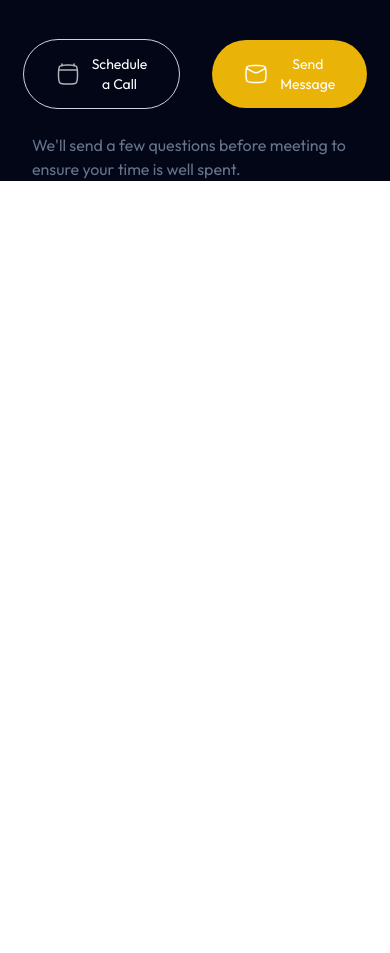
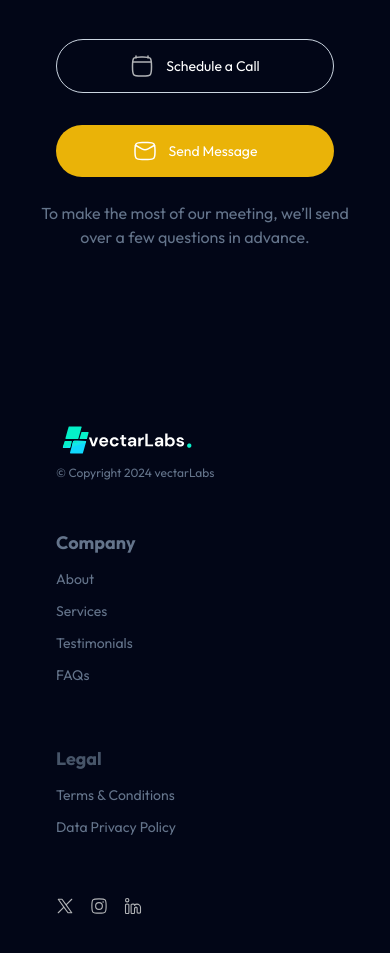
Before and after one commit to kitindi/vectarlabs-coming, a React (Vite) app: page / in a window 390 px wide. Shown: the part 6340-7293 px from the top of the page. Before the commit the page ends 6521 px from the top, so only its background shows below. Built offline with nearby package versions, Linux system fonts and the light colour scheme.

Commit message:
added footer section

```diff
--- a/src/components/Contact.jsx
+++ b/src/components/Contact.jsx
@@ -10,9 +10,9 @@ const Contact = () => {
           our team is here to help.
         </p>
 
-        <div className="w-full flex justify-center items-center pt-10">
-          <div className="p-6  flex justify-center items-center gap-8">
-            <button className="flex items-center gap-3 px-8 md:px-10 py-3.5  border border-slate-300 rounded-full text-white md:font-medium  text-sm md:text-lg">
+        <div className="w-full flex md:justify-center items-center pt-10">
+          <div className="w-full md:w-fit p-6  flex flex-col md:flex-row  md:justify-center items-center gap-8">
+            <button className="w-full md:w-fit flex justify-center items-center gap-3 px-8 md:px-10 py-3.5  border border-slate-300 rounded-full text-white md:font-medium  text-sm md:text-lg">
               <span>
                 <svg xmlns="http://www.w3.org/2000/svg" viewBox="0 0 24 24" width="24" height="24" color="#b1b3b6" fill="none">
                   <path d="M18 2V4M6 2V4" stroke="currentColor" stroke-width="1.5" stroke-linecap="round" stroke-linejoin="round" />
@@ -28,7 +28,10 @@ const Contact = () => {
               </span>
               Schedule a Call
             </button>
-            <button className="flex items-center gap-3 px-8 md:px-10 py-3.5  bg-yellow-500 rounded-full text-white md:font-medium  text-sm md:text-lg">
+            <a
+              href="emailt0"
+              className="w-full md:w-fit flex justify-center items-center gap-3 px-8 md:px-10 py-3.5  bg-yellow-500 rounded-full text-white md:font-medium  text-sm md:text-lg"
+            >
               {" "}
               <span>
                 <svg xmlns="http://www.w3.org/2000/svg" viewBox="0 0 24 24" width="24" height="24" color="#ffffff" fill="none">
@@ -47,12 +50,12 @@ const Contact = () => {
                 </svg>
               </span>
               Send Message
-            </button>
+            </a>
           </div>
         </div>
         <div className="w-full flex justify-center items-center ">
           <div className=" flex justify-center items-center gap-8">
-            <p className="text-slate-500">We'll send a few questions before meeting to ensure your time is well spent.</p>
+            <p className="text-slate-500 text-center">To make the most of our meeting, we’ll send over a few questions in advance.</p>
           </div>
         </div>
       </div>
--- a/src/components/Footer.jsx
+++ b/src/components/Footer.jsx
@@ -1,7 +1,104 @@
 import React from "react";
+import logo from "../assets/logo.svg";
 
 const Footer = () => {
-  return <div></div>;
+  return (
+    <div className="w-full text-white bg-slate-950 pt-20" id="services">
+      <div className="container mx-auto px-8 md:px-20 lg:px-20 max-w-7xl ">
+        <div className="w-full py-16 grid md:grid-cols-12">
+          <div className="p-6 col-span-3 ">
+            <img src={logo} alt="logo" className="h-10" />
+            <p className="text-xs mt-2 text-slate-500">&copy; Copyright {new Date().getFullYear()} vectarLabs</p>
+          </div>
+          <div className="p-6 col-span-3 ">
+            <p className="text-slate-500 font-bold text-lg">Company</p>
+            <ul className="text-slate-500 text-sm flex flex-col gap-3 py-3">
+              <li>
+                <a href="#about">About</a>
+              </li>
+              <li>
+                <a href="#services">Services</a>
+              </li>
+              <li>
+                <a href="#testimonials">Testimonials</a>
+              </li>
+              <li>
+                <a href="#faq">FAQs</a>
+              </li>
+            </ul>
+          </div>
+          <div className="p-6 col-span-3 ">
+            <p className="text-slate-600 font-bold text-lg">Legal</p>
+            <ul className="text-slate-500 text-sm flex flex-col gap-3 py-3">
+              <li>
+                <a href="">Terms & Conditions</a>
+              </li>
+              <li>
+                <a href="">Data Privacy Policy</a>
+              </li>
+            </ul>
+          </div>
+          <div className="p-6 col-span-3 ">
+            <ul className="flex items-center space-x-4 w-full md:justify-end">
+              <li>
+                <a href="https://x.com/vectarlabs" target="_blank">
+                  <svg xmlns="http://www.w3.org/2000/svg" viewBox="0 0 24 24" width="18" height="18" color="#b1b3b6" fill="none">
+                    <path
+                      d="M3 21L10.5484 13.4516M21 3L13.4516 10.5484M13.4516 10.5484L8 3H3L10.5484 13.4516M13.4516 10.5484L21 21H16L10.5484 13.4516"
+                      stroke="currentColor"
+                      stroke-width="1.5"
+                      stroke-linecap="round"
+                      stroke-linejoin="round"
+                    />
+                  </svg>
+                </a>
+              </li>
+              <li>
+                <a href="https://www.instagram.com/vectarlab/" target="_blank">
+                  <svg xmlns="http://www.w3.org/2000/svg" viewBox="0 0 24 24" width="18" height="18" color="#b1b3b6" fill="none">
+                    <path
+                      d="M2.5 12C2.5 7.52166 2.5 5.28249 3.89124 3.89124C5.28249 2.5 7.52166 2.5 12 2.5C16.4783 2.5 18.7175 2.5 20.1088 3.89124C21.5 5.28249 21.5 7.52166 21.5 12C21.5 16.4783 21.5 18.7175 20.1088 20.1088C18.7175 21.5 16.4783 21.5 12 21.5C7.52166 21.5 5.28249 21.5 3.89124 20.1088C2.5 18.7175 2.5 16.4783 2.5 12Z"
+                      stroke="currentColor"
+                      stroke-width="1.5"
+                      stroke-linejoin="round"
+                    />
+                    <path
+                      d="M16.5 12C16.5 14.4853 14.4853 16.5 12 16.5C9.51472 16.5 7.5 14.4853 7.5 12C7.5 9.51472 9.51472 7.5 12 7.5C14.4853 7.5 16.5 9.51472 16.5 12Z"
+                      stroke="currentColor"
+                      stroke-width="1.5"
+                    />
+                    <path d="M17.5078 6.5L17.4988 6.5" stroke="currentColor" stroke-width="2" stroke-linecap="round" stroke-linejoin="round" />
+                  </svg>
+                </a>
+              </li>
+              <li>
+                <a href="#">
+                  <svg xmlns="http://www.w3.org/2000/svg" viewBox="0 0 24 24" width="18" height="18" color="#b1b3b6" fill="none">
+                    <path
+                      d="M4.5 9.5H4C3.05719 9.5 2.58579 9.5 2.29289 9.79289C2 10.0858 2 10.5572 2 11.5V20C2 20.9428 2 21.4142 2.29289 21.7071C2.58579 22 3.05719 22 4 22H4.5C5.44281 22 5.91421 22 6.20711 21.7071C6.5 21.4142 6.5 20.9428 6.5 20V11.5C6.5 10.5572 6.5 10.0858 6.20711 9.79289C5.91421 9.5 5.44281 9.5 4.5 9.5Z"
+                      stroke="currentColor"
+                      stroke-width="1.5"
+                    />
+                    <path
+                      d="M6.5 4.25C6.5 5.49264 5.49264 6.5 4.25 6.5C3.00736 6.5 2 5.49264 2 4.25C2 3.00736 3.00736 2 4.25 2C5.49264 2 6.5 3.00736 6.5 4.25Z"
+                      stroke="currentColor"
+                      stroke-width="1.5"
+                    />
+                    <path
+                      d="M12.326 9.5H11.5C10.5572 9.5 10.0858 9.5 9.79289 9.79289C9.5 10.0858 9.5 10.5572 9.5 11.5V20C9.5 20.9428 9.5 21.4142 9.79289 21.7071C10.0858 22 10.5572 22 11.5 22H12C12.9428 22 13.4142 22 13.7071 21.7071C14 21.4142 14 20.9428 14 20L14.0001 16.5001C14.0001 14.8433 14.5281 13.5001 16.0879 13.5001C16.8677 13.5001 17.5 14.1717 17.5 15.0001V19.5001C17.5 20.4429 17.5 20.9143 17.7929 21.2072C18.0857 21.5001 18.5572 21.5001 19.5 21.5001H19.9987C20.9413 21.5001 21.4126 21.5001 21.7055 21.2073C21.9984 20.9145 21.9985 20.4432 21.9987 19.5006L22.0001 14.0002C22.0001 11.515 19.6364 9.50024 17.2968 9.50024C15.9649 9.50024 14.7767 10.1531 14.0001 11.174C14 10.5439 14 10.2289 13.8632 9.995C13.7765 9.84686 13.6531 9.72353 13.505 9.63687C13.2711 9.5 12.9561 9.5 12.326 9.5Z"
+                      stroke="currentColor"
+                      stroke-width="1.5"
+                      stroke-linejoin="round"
+                    />
+                  </svg>
+                </a>
+              </li>
+            </ul>
+          </div>
+        </div>
+      </div>
+    </div>
+  );
 };
 
 export default Footer;
--- a/src/components/Services.jsx
+++ b/src/components/Services.jsx
@@ -1,6 +1,5 @@
 const Services = () => {
   return (
-    <div>
     <div className="w-full text-white bg-slate-950  py-32" id="services">
       <div className="container mx-auto px-8 md:px-20 lg:px-20 max-w-7xl ">
         <h2 className="text-xl font-bold mb-10">
@@ -161,7 +160,6 @@ const Services = () => {
         </div>
       </div>
     </div>
-    </div>
   );
 };
 
--- a/src/pages/Home.jsx
+++ b/src/pages/Home.jsx
@@ -1,6 +1,7 @@
 import About from "../components/About";
 import Contact from "../components/Contact";
 import Faq from "../components/Faq";
+import Footer from "../components/Footer";
 import Services from "../components/Services";
 import Testimonials from "../components/Testimonials";
 import { Helmet } from "react-helmet-async";
@@ -43,6 +44,7 @@ const Home = () => {
         <Testimonials />
         <Faq />
         <Contact />
+        <Footer />
       </div>
     </>
   );
```
Lines whose indentation alone changed are shown as unchanged.
